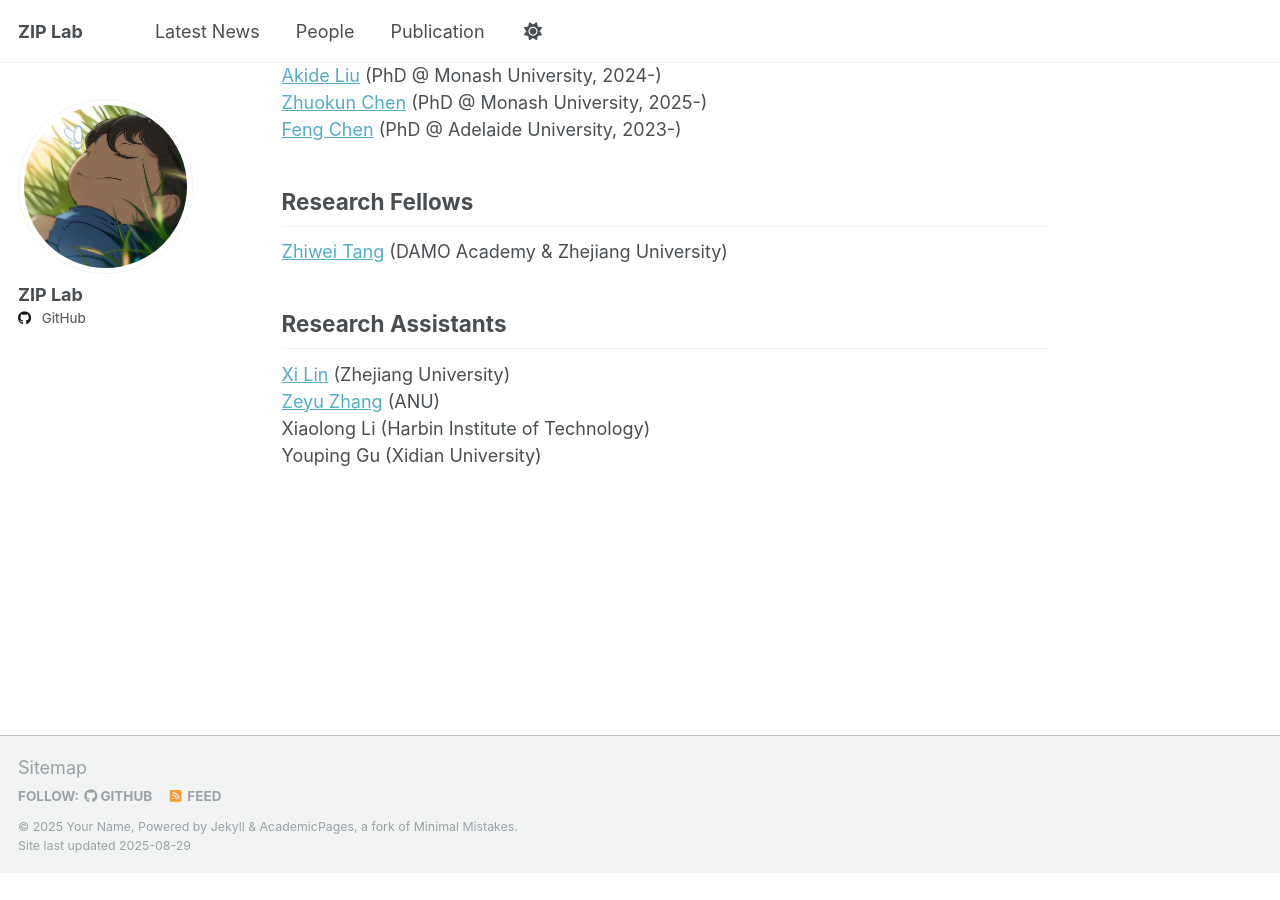
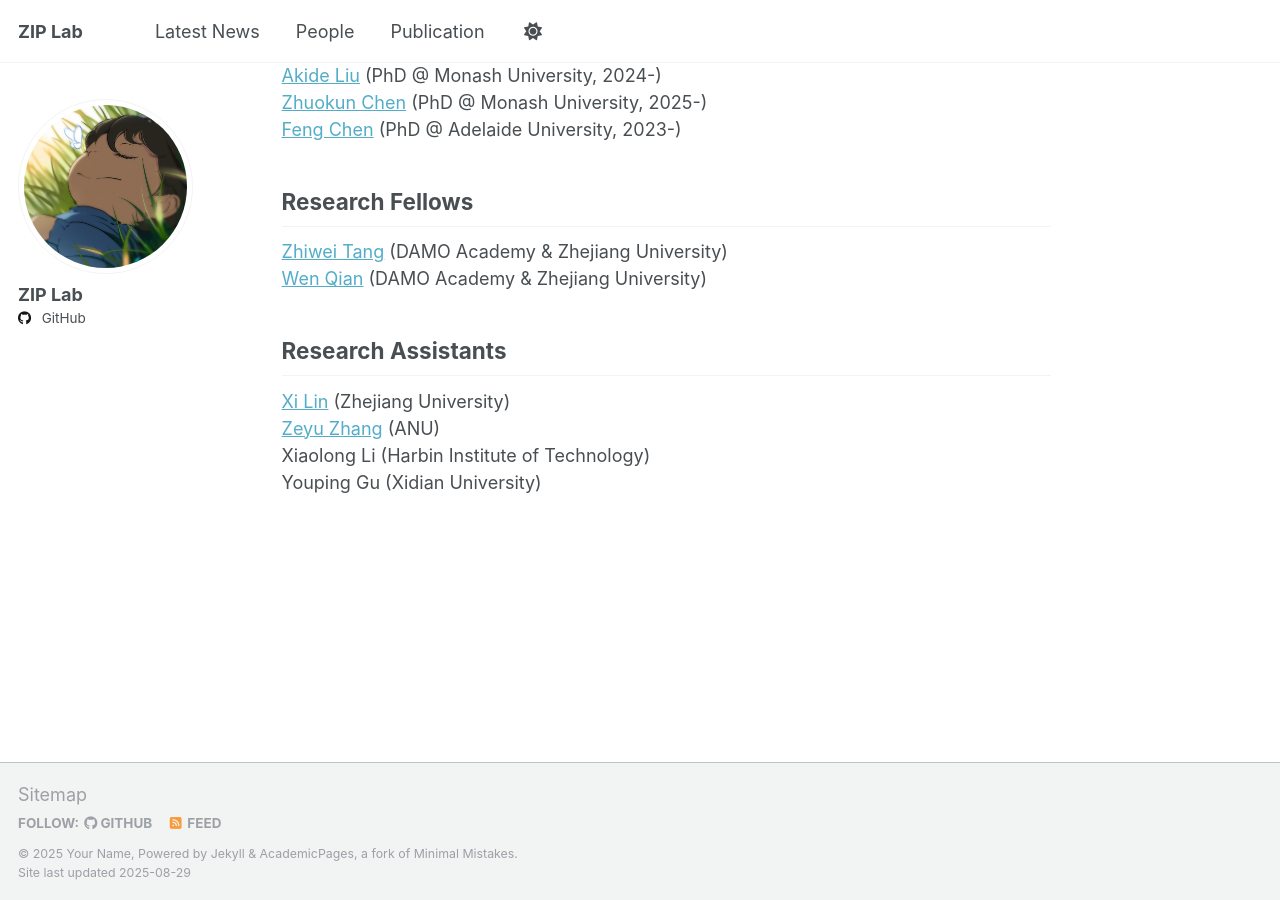
Before and after one commit to ziplab/ziplab.github.io, a Jekyll site: the page built from _pages/people.md, in a window 1280 px wide and 900 px high, scrolled down 798 px. Built offline with Jekyll 4.4.1, drawn with Linux system fonts in a browser that asks for light colours; before the commit the page ends 1671 px from its top, so only the background shows below that.

Commit message:
Update people.md

```diff
--- a/_pages/people.md
+++ b/_pages/people.md
@@ -27,6 +27,7 @@ author_profile: true
 
 ## Research Fellows
 [Zhiwei Tang](https://scholar.google.com/citations?user=GN-N9c8AAAAJ&hl=en) (DAMO Academy & Zhejiang University)
+[Wen Qian](https://scholar.google.com/citations?user=rD_U0fMAAAAJ&hl=zh-CN) (DAMO Academy & Zhejiang University)
 
 
 
```
